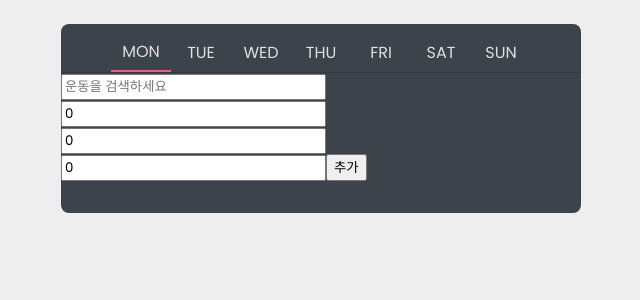
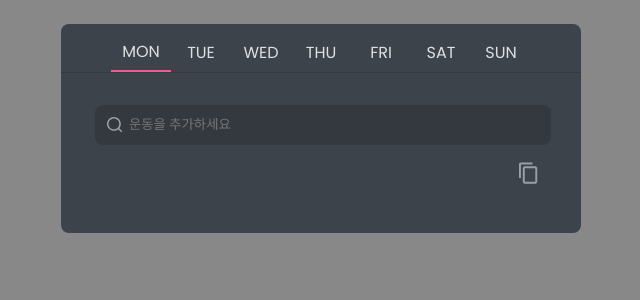
Before and after one commit to Woolegend/exetable, a Next.js app: page / in a window 1280 px wide. Shown: the top 300 px of the page, without its empty margins (319-959 px from the left). Built offline with nearby package versions, Linux system fonts and the light colour scheme.

Commit message:
feat: 운동 추가 로직 변경

```diff
--- a/components/AddExerciseForm.tsx
+++ /dev/null
@@ -1,79 +0,0 @@
-import { Exercise } from "@/types/exercise.type";
-import { ChangeEvent, MouseEvent, useState } from "react";
-import SearchBar from "./SearchBar";
-import { EXERCISE_DATAS } from "@/mock/mock_exercise";
-
-const DEFAULT_EXERCISE = {
-  exerciseId: null,
-  weight: 0,
-  repeat: 0,
-  set: 0,
-};
-
-function getDefaultExercise(): Exercise {
-  return { ...DEFAULT_EXERCISE, id: Date.now().toString() };
-}
-
-function checkExerciseValid(exercise: Exercise): boolean {
-  const { id, exerciseId: eid } = exercise;
-  if (!id) return false;
-  if (!eid) return false;
-  if (!EXERCISE_DATAS[eid]) return false;
-  return true;
-}
-
-export default function AddExerciseForm({
-  onSubmit,
-}: {
-  onSubmit: (exercise: Exercise) => void;
-}) {
-  const [exercise, setExercise] = useState<Exercise>(getDefaultExercise);
-
-  const handleChangeExerciseById = (id: number | null) => {
-    setExercise((prev) => ({ ...prev, exerciseId: id }));
-  };
-
-  const handleChangeInput = (event: ChangeEvent<HTMLInputElement>) => {
-    const name: string = event.target.name;
-    const value = event.target.value;
-    setExercise((prev) => ({ ...prev, [name]: value }));
-  };
-
-  const handleClickSubmitButton = (event: MouseEvent<HTMLButtonElement>) => {
-    event.preventDefault();
-    if (checkExerciseValid(exercise)) {
-      onSubmit(exercise);
-      setExercise(getDefaultExercise);
-    } else {
-      alert("잘못된 입력이라능");
-    }
-  };
-
-  return (
-    <div>
-      <SearchBar onChange={handleChangeExerciseById} />
-      <input
-        name="weight"
-        type="number"
-        onChange={handleChangeInput}
-        placeholder="무게 *kg"
-        value={exercise.weight}
-      />
-      <input
-        name="repeat"
-        type="number"
-        onChange={handleChangeInput}
-        placeholder="반복 횟수"
-        value={exercise.repeat}
-      />
-      <input
-        name="set"
-        type="number"
-        onChange={handleChangeInput}
-        placeholder="세트 수"
-        value={exercise.set}
-      />
-      <button onClick={handleClickSubmitButton}>추가</button>
-    </div>
-  );
-}
--- a/components/Column.tsx
+++ b/components/Column.tsx
@@ -34,7 +34,7 @@ function ExerciseItem({
   isSelected: boolean;
   onClick: (id: string | null) => void;
 }) {
-  const { exerciseId, weight, repeat, set } = exercise;
+  const { exerciseId } = exercise;
   const exerciseData = EXERCISE_DATAS[exerciseId as number];
 
   const handleClickFeature = () => {
@@ -48,7 +48,10 @@ function ExerciseItem({
   return (
     <div className={styles.ExerciseItem}>
       <div className={styles.wrap}>
-        <p className={styles.exercise}>{exerciseData.ko}</p>
+        <p className={styles.exercise}>
+          <span className={styles.ko}>{exerciseData.ko} </span>
+          <span className={styles.en}>{exerciseData.en}</span>
+        </p>
         {isSelected ? (
           <div className={styles.feature}>
             <div className={styles.option}>Edit</div>
@@ -59,6 +62,7 @@ function ExerciseItem({
           </div>
         ) : (
           <Image
+            className={styles.feature}
             width={24}
             height={24}
             src="/images/ic_kebab.svg"
@@ -71,9 +75,9 @@ function ExerciseItem({
         )}
       </div>
       <div className={styles.group}>
-        <span>{weight}kg</span>
-        <span>{repeat}회</span>
-        <span>{set}세트</span>
+        <span>{0}kg</span>
+        <span>{0}회</span>
+        <span>{0}세트</span>
       </div>
     </div>
   );
--- a/components/SearchBar.module.css
+++ b/components/SearchBar.module.css
@@ -1,22 +1,76 @@
 .form {
   position: relative;
+  margin-bottom: 16px;
+}
+
+.suggestionWrap {
+  position: absolute;
+  z-index: 10;
+  width: 100%;
+  padding: 12px;
+  border-radius: 8px;
+  margin-top: 4px;
+  background-color: var(--gray-5);
 }
 
 .suggestionList {
-  position: absolute;
-  background-color: var(--gray-1);
-  padding: 12px;
-  border-radius: 8px;
+  max-height: 280px;
+  overflow-y: scroll;
+}
+
+.suggestionList::-webkit-scrollbar {
+  width: 4px;
+}
+
+.suggestionList::-webkit-scrollbar-thumb {
+  width: 4px;
+  border-radius: 16px;
+  background: var(--gray-2);
 }
 
 .suggestion {
   padding: 0 8px;
+  color: var(--gray-2);
 }
 
 .suggestion:hover {
-  background-color: var(--gray-2);
+  background-color: var(--gray-3);
 }
 
 .en {
   font-size: 12px;
 }
+
+.fieldset {
+  display: flex;
+  align-items: center;
+  background-color: var(--gray-5);
+  width: 100%;
+  padding: 8px;
+  border: none;
+  border-radius: 8px;
+  transition: 100ms ease;
+  caret-color: var(--gray-2);
+}
+
+.fieldset:focus-within {
+  outline: 2px solid var(--gray-2);
+  outline-offset: -1px;
+}
+
+.label {
+  position: relative;
+  width: 24px;
+  height: 24px;
+}
+
+.input {
+  flex-grow: 1;
+  background-color: inherit;
+  border: none;
+  color: var(--gray-1);
+}
+
+.input:focus-visible {
+  outline: none;
+}
--- a/components/SearchBar.tsx
+++ b/components/SearchBar.tsx
@@ -1,44 +1,65 @@
-import { ChangeEvent, KeyboardEvent, useEffect, useRef, useState } from "react";
+import {
+  ChangeEvent,
+  FormEvent,
+  MouseEvent,
+  useEffect,
+  useRef,
+  useState,
+} from "react";
 import { EXERCISE_DATAS, ExerciseData } from "@/mock/mock_exercise";
 import styles from "./SearchBar.module.css";
 import useOutsideClick from "@/hooks/useOutsideClick";
+import Image from "next/image";
+import { Exercise } from "@/types/exercise.type";
+
+function checkExerciseIdValid(id: number | null): boolean {
+  if (id === null) return false;
+  if (!EXERCISE_DATAS[id]) return false;
+  return true;
+}
 
 export default function SearchBar({
   onChange,
 }: {
-  onChange: (id: number | null) => void;
+  onChange: (exercise: Exercise) => void;
 }) {
   const [searchTerm, setSearchTerm] = useState("");
   const [suggestions, setSuggestions] = useState<ExerciseData[]>([]);
-  const divRef = useRef<HTMLDivElement>(null);
-  const { get: isFocus, set: setIsFocus } = useOutsideClick(divRef);
+  const formRef = useRef<HTMLFormElement>(null);
+  const { get: isFocus, set: setIsFocus } = useOutsideClick(formRef);
 
-  const handleSelectExercise = ({ id, ko, en }: ExerciseData) => {
-    onChange(Number(id));
-    if (ko) setSearchTerm(ko);
-    else if (en) setSearchTerm(en);
+  const handleSelectExercise = (exerciseId: number) => {
+    if (!checkExerciseIdValid(exerciseId)) {
+      alert("잘못된 입력입니다.");
+      return;
+    }
+    const exercise: Exercise = {
+      id: Date.now().toString(),
+      exerciseId: exerciseId,
+      groups: [],
+    };
+    onChange(exercise);
+    setSearchTerm("");
     setIsFocus(false);
+  };
+
+  const handleClickSuggestion = (event: MouseEvent<HTMLUListElement>) => {
+    if (!(event.target instanceof HTMLElement)) return;
+    const li = event.target.closest("li");
+    if (!li?.dataset) return;
+    handleSelectExercise(Number(li.dataset.id));
+  };
+
+  const handleSubmit = (event: FormEvent<HTMLFormElement>) => {
+    event.preventDefault();
+    if (suggestions.length > 0) {
+      handleSelectExercise(Number(suggestions[0].id));
+    }
   };
 
   const handleChangeInput = (event: ChangeEvent<HTMLInputElement>) => {
     setSearchTerm(event.target.value);
     setIsFocus(true);
-  };
-
-  const handleClickSuggestion = (event: React.MouseEvent<HTMLUListElement>) => {
-    if (!(event.target instanceof HTMLElement)) return;
-    const li = event.target.closest("li");
-    if (!li?.dataset) return;
-    const { id, ko, en } = li.dataset;
-    handleSelectExercise(Object({ id, ko, en }));
-  };
-
-  const handleKeydownEnter = (event: KeyboardEvent<HTMLInputElement>) => {
-    if (!(event.target instanceof HTMLElement)) return;
-    if (event.code !== "Enter") return;
-    if (suggestions.length > 0) {
-      handleSelectExercise(suggestions[0]);
-    }
   };
 
   useEffect(() => {
@@ -55,30 +76,36 @@ export default function SearchBar({
   }, [searchTerm]);
 
   return (
-    <div className={styles.form} ref={divRef}>
+    <form className={styles.form} ref={formRef} onSubmit={handleSubmit}>
+      <fieldset className={styles.fieldset}>
+        <label htmlFor="input" className={styles.label}>
+          <Image fill src="/images/ic_search.svg" alt="검색" />
+        </label>
         <input
+          className={styles.input}
+          id="input"
           type="text"
           value={searchTerm}
           onChange={handleChangeInput}
-        onKeyDown={handleKeydownEnter}
-        placeholder="운동을 검색하세요"
+          placeholder="운동을 추가하세요"
         />
+      </fieldset>
       {suggestions.length > 0 && isFocus && (
+        <div className={styles.suggestionWrap}>
           <ul className={styles.suggestionList} onClick={handleClickSuggestion}>
             {suggestions.map((exercise) => (
               <li
                 key={exercise.id}
                 className={styles.suggestion}
                 data-id={exercise.id}
-              data-ko={exercise.ko}
-              data-en={exercise.en}
               >
-              <span className={styles.ko}>{exercise.ko}</span>
+                <span className={styles.ko}>{exercise.ko} </span>
                 <span className={styles.en}>{exercise.en}</span>
               </li>
             ))}
           </ul>
+        </div>
       )}
-    </div>
+    </form>
   );
 }
--- a/pages/index.tsx
+++ b/pages/index.tsx
@@ -3,7 +3,8 @@ import Column from "@/components/Column";
 import { MouseEvent, useEffect, useState } from "react";
 import { useRouter } from "next/router";
 import { Day, Exercise, Schedule } from "@/types/exercise.type";
-import AddExerciseForm from "@/components/AddExerciseForm";
+import SearchBar from "@/components/SearchBar";
+import Image from "next/image";
 
 const DAY_LIST: Day[] = ["mon", "tue", "wed", "thu", "fri", "sat", "sun"];
 
@@ -39,11 +40,18 @@ export default function Home() {
   }, [a]);
 
   return (
-    <div className={styles.container}>
-      <TabList tab={tab} setTab={setTab} />
-      <AddExerciseForm onSubmit={handleChangeSchedule} />
-      <ColumnTable exercises={schedule[tab]} />
-    </div>
+    <>
+      <div className={styles.container}>
+        <TabList tab={tab} setTab={setTab} />
+        <div className={styles.wrap}>
+          <SearchBar onChange={handleChangeSchedule} />
+          <UtilList />
+          <div className={styles.Table}>
+            <Column exercises={schedule[tab]} />
+          </div>
+        </div>
+      </div>
+    </>
   );
 }
 
@@ -69,10 +77,31 @@ function TabList({ tab, setTab }: { tab: Day; setTab: (day: Day) => void }) {
   );
 }
 
-function ColumnTable({ exercises }: { exercises: Exercise[] }) {
+function UtilList() {
+  const [isToastVisible, setIsToastVisible] = useState(false);
+
+  const handleCopyUrl = async () => {
+    const urlToCopy = window.location.href;
+    try {
+      await navigator.clipboard.writeText(urlToCopy);
+      setIsToastVisible(true);
+      setTimeout(() => setIsToastVisible(false), 3000);
+    } catch (err) {
+      console.error("복사할 수 없습니다 : ", err);
+    }
+  };
   return (
-    <div className={styles.Table}>
-      <Column exercises={exercises} />
-    </div>
+    <>
+      <div className={styles.UtilList}>
+        <button className={styles.copy} onClick={handleCopyUrl}>
+          <Image fill src="/images/ic_copy.svg" alt="공유" />
+        </button>
+      </div>
+      {isToastVisible && (
+        <span className={`${styles.toast} caption-medium`}>
+          루틴이 복사되었습니다.
+        </span>
+      )}
+    </>
   );
 }
--- a/styles/Home.module.css
+++ b/styles/Home.module.css
@@ -29,12 +29,66 @@
   font-weight: 800;
   font-style: normal;
   color: var(--gray-1);
+  user-select: none;
 }
 
 .Tab.focus {
   border-bottom: 2px solid var(--pink-1);
 }
 
+.wrap {
+  padding: 32px;
+}
+
 .Table {
-  padding: 16px 32px;
+  padding: 0 16px 16px;
 }
+
+.UtilList {
+  display: flex;
+  justify-content: flex-end;
+  align-items: center;
+  gap: 8px;
+  width: 100%;
+  padding: 0 8px;
+}
+
+.copy {
+  position: relative;
+  width: 24px;
+  height: 24px;
+  border: none;
+  background-color: inherit;
+  cursor: pointer;
+}
+
+.toast {
+  position: fixed;
+  left: 50%;
+  bottom: 50px;
+  background-color: #000;
+  color: #fff;
+  padding: 12px 20px;
+  border-radius: 8px;
+  z-index: 100;
+  animation: slideUp 1s ease-out forwards;
+}
+
+@keyframes slideUp {
+  0% {
+    transform: translate(-50%, 80%);
+    opacity: 0;
+  }
+  25% {
+    transform: translate(-50%, 0);
+    opacity: 1;
+  }
+  75% {
+    transform: translate(-50%, 0);
+    opacity: 1;
+  }
+  100% {
+    transform: translate(-50%, 20%);
+    opacity: 0;
+  }
+}
--- a/styles/globals.css
+++ b/styles/globals.css
@@ -35,5 +35,5 @@ ol {
 }
 
 body {
-  background-color: #eee;
+  background-color: #888;
 }
--- a/types/exercise.type.tsx
+++ b/types/exercise.type.tsx
@@ -3,6 +3,10 @@ type Day = "mon" | "tue" | "wed" | "thu" | "fri" | "sat" | "sun";
 interface Exercise {
   id: string;
   exerciseId: number | null;
+  groups: Group[];
+}
+
+interface Group {
   weight: number;
   repeat: number;
   set: number;
```
Also changed, not shown: components/Column.module.css (+12 -2 lines), public/images/ic_copy.svg (added), public/images/ic_search.svg (added). Lines whose indentation alone changed are shown as unchanged.
